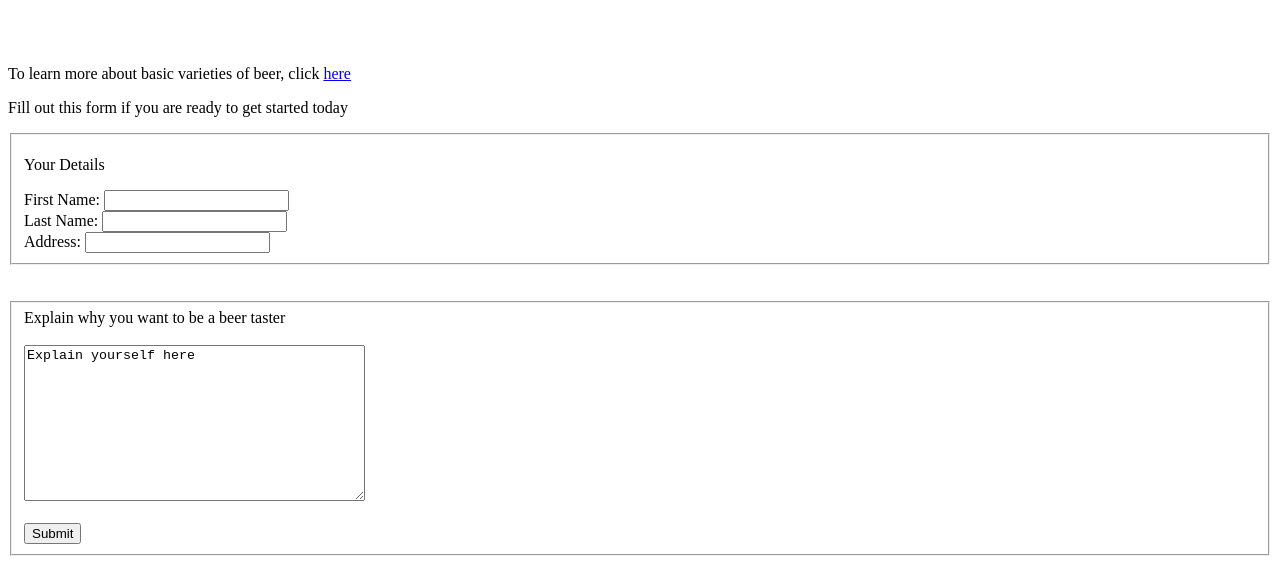
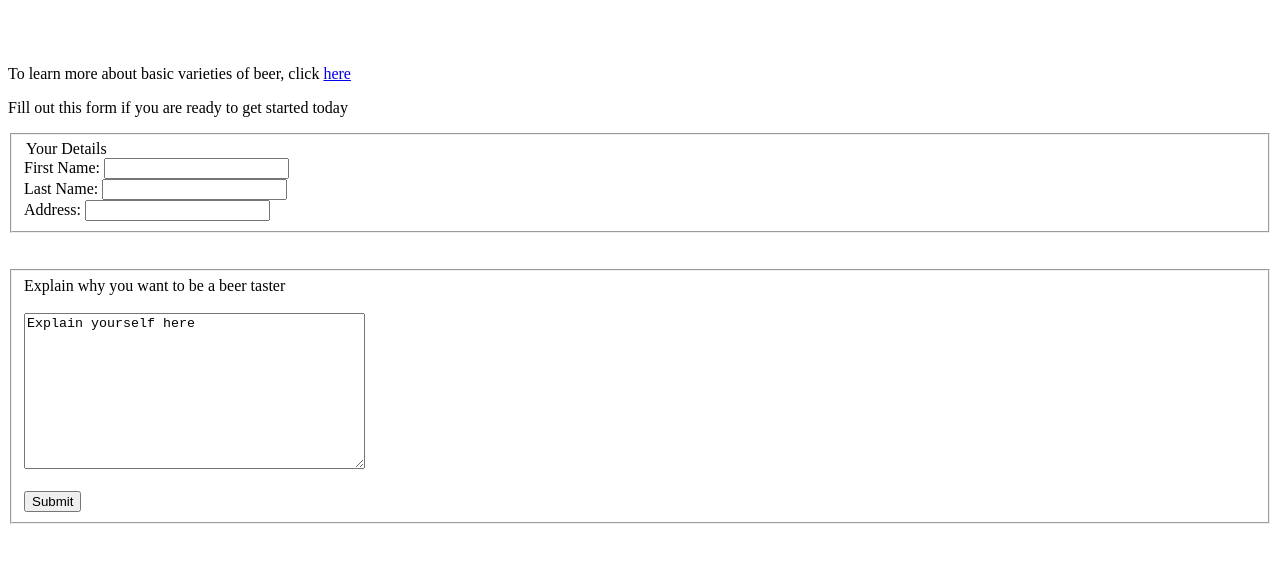
Before and after one commit to aaroncalander/aaroncalander.github.io, a plain HTML site: page index.html in a window 1280 px wide. Shown: the part 1428-1992 px from the top of the page. After the commit the page ends 1960 px from the top, so only its background shows below. Drawn offline with Linux system fonts and the light colour scheme.

Commit message:
change to index page

```diff
--- a/index.html
+++ b/index.html
@@ -36,7 +36,7 @@
 		<form action="http://requestb.in/16hyn8i1" method="post">
 			<fieldset>
 			<div>
-				<p>Your Details</p>
+				<legend>Your Details</legend>
 					<label>First Name:</label>
 						<input type="text" name="firstname">
 						<br>
```
